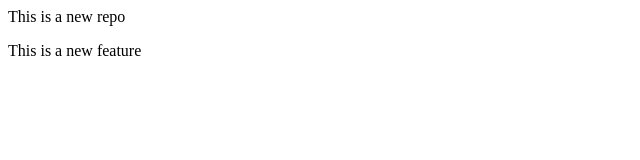
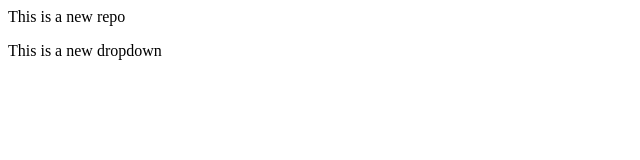
Before and after one commit to dikshant2025/LocalRepo, a plain HTML site: page index.html in a window 1280 px wide. Shown: the full height of the page, 0-640 px from the left. Drawn offline with Linux system fonts and the light colour scheme.

Commit message:
add dropdown

```diff
--- a/index.html
+++ b/index.html
@@ -1,2 +1,2 @@
 <p>This is a new repo</p>
-<p>This is a new feature</p>
+<p>This is a new dropdown</p>
```
